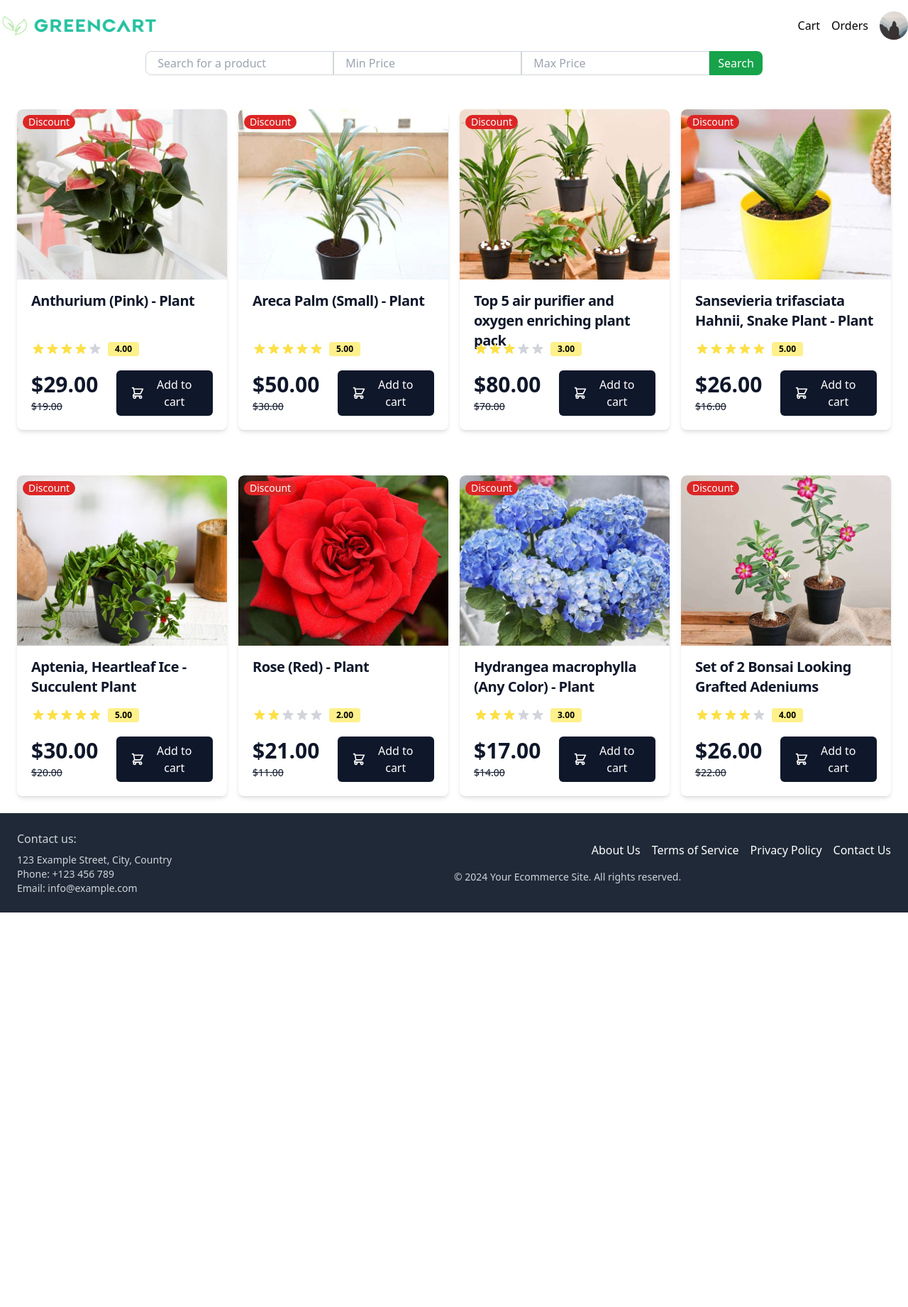
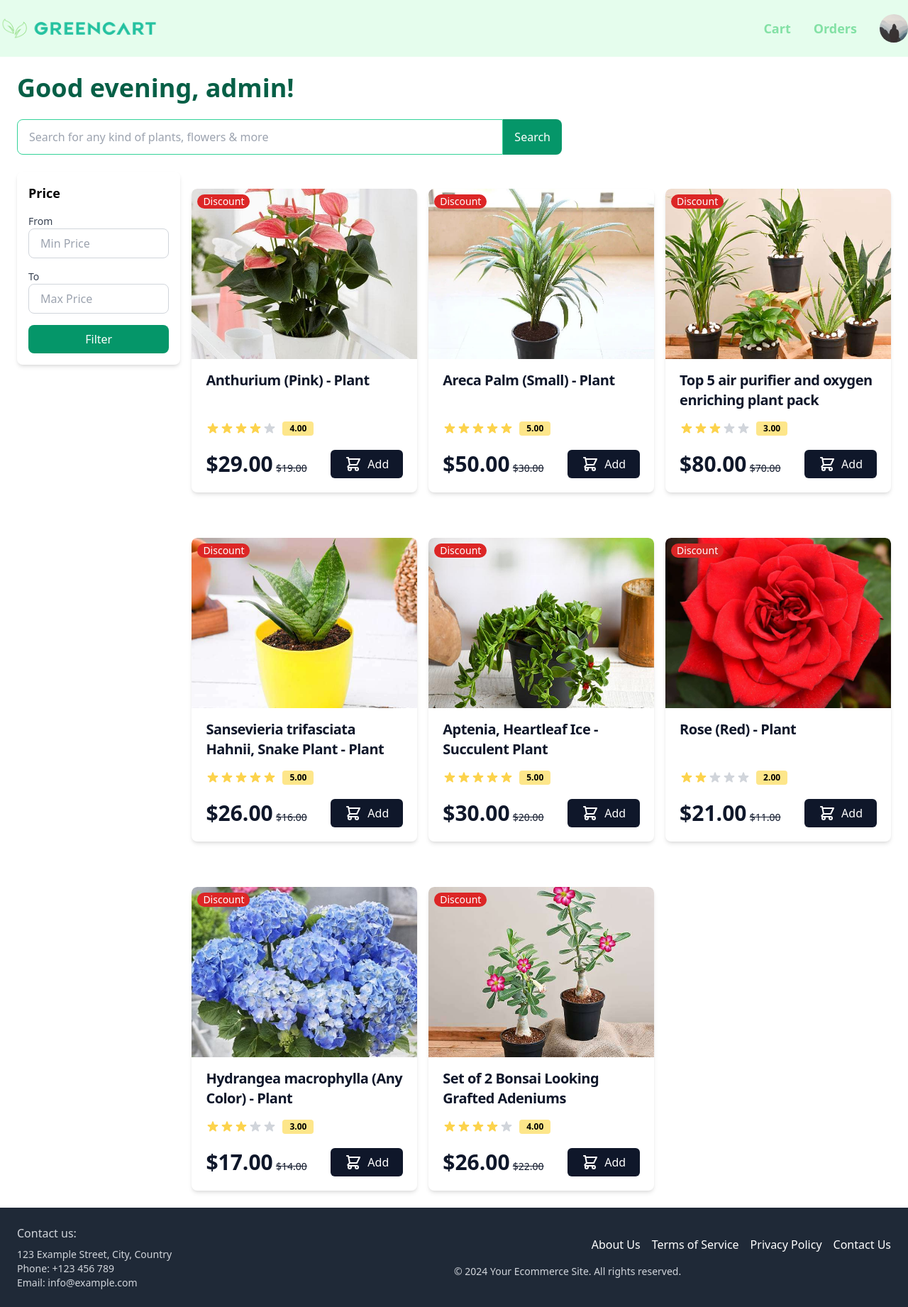
Before and after one commit to YashSahsani/GreenCart, a Django app: page /shop/ in a window 1280 px wide. Shown: the whole page at 71% size. Before the commit the page ends 1286 px from the top, so only its background shows below. Run offline with Django 4.2, Linux system fonts and the light colour scheme; a user stored in the database is signed in; data comes from the database, SQL or seed files in the repository; some libraries are stand-ins or nearby versions.

Commit message:
fix: Spacing issues, Search bar and Greetings

```diff
--- a/Shop/templates/Shop/home.html
+++ b/Shop/templates/Shop/home.html
@@ -3,16 +3,44 @@
 {% block title %}GreenCart | Home {% endblock %}
 {% block content %}
     <div class="container mx-auto px-6">
-        <form method="GET" class="flex justify-center mb-6">
-            <div class="flex">
-                <input type="text" name="query" placeholder="Search for a product" class="py-1 px-2 sm:px-4 rounded-l-lg border border-gray-300 focus:outline-none focus:border-green-600 w-full sm:w-auto">
-                <input type="number" name="min_price" placeholder="Min Price" class="py-1 px-2 sm:px-4 border border-gray-300 focus:outline-none focus:border-green-600 w-full sm:w-auto">
-                <input type="number" name="max_price" placeholder="Max Price" class="py-1 px-2 sm:px-4 border border-gray-300 focus:outline-none focus:border-green-600 w-full sm:w-auto">
-                <button type="submit" class="py-1 px-3 bg-green-600 text-white rounded-r-lg hover:bg-green-700 focus:outline-none focus:bg-green-700">Search</button>
+
+
+
+          <!-- Greeting Message -->
+        <h1 class="text-4xl font-bold text-green-800 mb-6 mt-6">{{ greeting }}, {{ user_name }}!</h1>
+
+        <!-- Search Bar -->
+        <form method="GET" class="flex flex-col md:flex-row items-center mb-6">
+            <div class="flex w-full md:max-w-3xl mb-4 md:mb-0">
+                <input type="text" name="query" placeholder="Search for any kind of plants, flowers & more" class="py-3 px-4 rounded-l-lg border border-green-400 focus:outline-none focus:border-green-600 w-full">
+                <button type="submit" class="py-2 px-4 bg-green-600 text-white rounded-r-lg hover:bg-green-700 focus:outline-none focus:bg-green-700">Search</button>
             </div>
         </form>
 
-        <div class="grid grid-cols-1 md:grid-cols-4 gap-4">
+
+
+        <div class="flex flex-col md:flex-row">
+            <!-- Left Sidebar for Filters -->
+            <div class="w-full md:w-1/5 md:pr-4 mb-6 md:mb-0">
+                <div class="bg-white p-4 rounded-lg shadow-md">
+                    <h3 class="text-lg font-semibold mb-4">Price</h3>
+                    <form method="GET" class="space-y-4">
+                        <div>
+                            <label for="min_price" class="block text-sm font-medium text-gray-700">From</label>
+                            <input type="number" name="min_price" id="min_price" placeholder="Min Price" class="py-2 px-4 border border-gray-300 rounded-lg w-full focus:outline-none focus:border-green-600">
+                        </div>
+                        <div>
+                            <label for="max_price" class="block text-sm font-medium text-gray-700">To</label>
+                            <input type="number" name="max_price" id="max_price" placeholder="Max Price" class="py-2 px-4 border border-gray-300 rounded-lg w-full focus:outline-none focus:border-green-600">
+                        </div>
+                        <button type="submit" class="py-2 px-4 bg-green-600 text-white rounded-lg hover:bg-green-700 w-full focus:outline-none focus:bg-green-700">Filter</button>
+                    </form>
+                </div>
+            </div>
+
+            <!-- Main Content Area -->
+            <div class="w-full md:w-4/5">
+                <div class="grid grid-cols-1 sm:grid-cols-1 md:grid-cols-2 lg:grid-cols-3 gap-4">
                     {% for product in products %}
                     <div class="relative mx-auto my-6 w-full max-w-xs flex-col overflow-hidden rounded-lg bg-white shadow-md">
                         <a class="relative flex h-60 overflow-hidden rounded-t-lg group" href="{% url 'Shop:product_detail' product.pk %}">
@@ -52,7 +80,7 @@
                                     <svg xmlns="http://www.w3.org/2000/svg" class="mr-2 h-6 w-6" fill="none" viewBox="0 0 24 24" stroke="currentColor" stroke-width="2">
                                         <path stroke-linecap="round" stroke-linejoin="round" d="M3 3h2l.4 2M7 13h10l4-8H5.4M7 13L5.4 5M7 13l-2.293 2.293c-.63.63-.184 1.707.707 1.707H17m0 0a2 2 0 100 4 2 2 0 000-4zm-8 2a2 2 0 11-4 0 2 2 0 014 0z" />
                                     </svg>
-                            Add to cart
+                                   Add
                                 </a>
                             </div>
                         </div>
@@ -60,4 +88,6 @@
                     {% endfor %}
                 </div>
             </div>
+        </div>
+    </div>
 {% endblock %}
--- a/Shop/templates/Shop/navbar.html
+++ b/Shop/templates/Shop/navbar.html
@@ -4,28 +4,25 @@
 <head>
     <meta charset="UTF-8">
     <title>Title</title>
+    <link href="https://cdn.jsdelivr.net/npm/tailwindcss@2.2.19/dist/tailwind.min.css" rel="stylesheet">
 </head>
 <body>
-<nav class=" py-4 flex-wrap">
+<nav class="py-5 flex-wrap bg-green-100/75">
     <div class="container mx-auto px-6 md:px-0">
         <div class="flex items-center justify-between">
 
-
             <div class="flex items-center">
-                <!-- GreenCart logo/image (replace with your image or text) -->
                 <a href="/shop" class="flex items-center mb-4 sm:mb-0 space-x-3 rtl:space-x-reverse">
                     <img src="{% static 'images/logo.png' %}" class="h-8" alt="GreenCart Logo" />
                 </a>
-
             </div>
-
 
             <!-- Navigation Links (Visible on larger screens) -->
             <div class="hidden md:flex items-center space-x-4 relative">
-                <a href="{% url 'Shop:cart' %}" class="text-green hover:text-gray-300">Cart</a>
-                <a href="{% url 'Shop:order' %}" class="text-green hover:text-gray-300">Orders</a>
-                <img id="avatar" class="w-10 h-10 rounded-full cursor-pointer hover:boder"  src="{{ user_profile_pic }}" alt="Rounded avatar">
-                <div id="dropdown" class="hidden absolute right-0 mt-2 w-48 bg-white rounded-md shadow-lg py-2 z-20">
+                <a href="{% url 'Shop:cart' %}" class="pr-4 text-green-500/50 hover:text-green-600 text-lg font-semibold">Cart</a>
+                <a href="{% url 'Shop:order' %}" class="pr-4 text-green-500/50 hover:text-green-600 text-lg font-semibold">Orders</a>
+                <img id="avatar" class="w-10 h-10 rounded-full cursor-pointer hover:border" src="{{ user_profile_pic }}" alt="Rounded avatar">
+                <div id="dropdown" class="hidden absolute right-0 top-full mt-2 w-48 bg-white rounded-md shadow-lg py-2 z-20">
                     <a href="{% url 'Profile:get_user_details' %}" class="block px-4 py-2 text-green hover:bg-gray-100">Profile</a>
                     <a href="{% url 'Auth:logout' %}" class="block px-4 py-2 text-green hover:bg-gray-100">Logout</a>
                 </div>
@@ -53,7 +50,5 @@
         </div>
     </div>
 </nav>
-
-
 </body>
 </html>
--- a/Shop/views.py
+++ b/Shop/views.py
@@ -1,3 +1,4 @@
+from datetime import datetime
 from django.shortcuts import render, get_object_or_404
 from django.contrib.auth.decorators import login_required
 from userprofile.models import UserProfile
@@ -23,7 +24,17 @@ def home(request):
     if max_price:
         products = products.filter(price__lte=max_price)
 
-    return render(request, 'Shop/home.html', {'products': products,'title': 'GreenCart | Home','user_profile_pic': UserProfile.objects.get(user=request.user).profile_pic.url})
+    current_hour = datetime.now().hour
+    if current_hour < 12:
+        greeting = "Good morning"
+    elif 12 <= current_hour < 18:
+        greeting = "Good afternoon"
+    else:
+        greeting = "Good evening"
+
+    user_name = request.user.first_name if request.user.is_authenticated else "Guest"
+
+    return render(request, 'Shop/home.html', {'products': products,'greeting': greeting,'user_name': user_name,'title': 'GreenCart | Home','user_profile_pic': UserProfile.objects.get(user=request.user).profile_pic.url})
 
 def product_detail(request, pk):
     product = get_object_or_404(Product, pk=pk)
```
Lines whose indentation alone changed are shown as unchanged.
